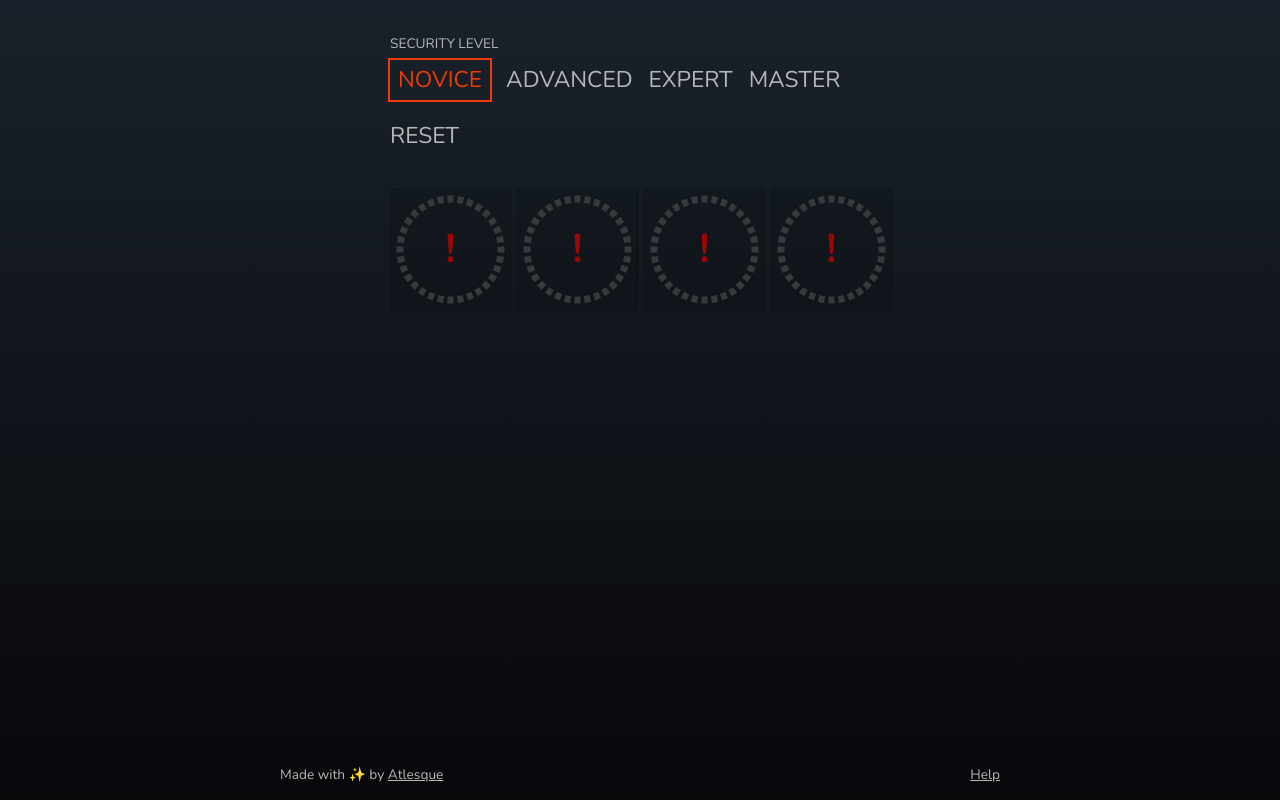
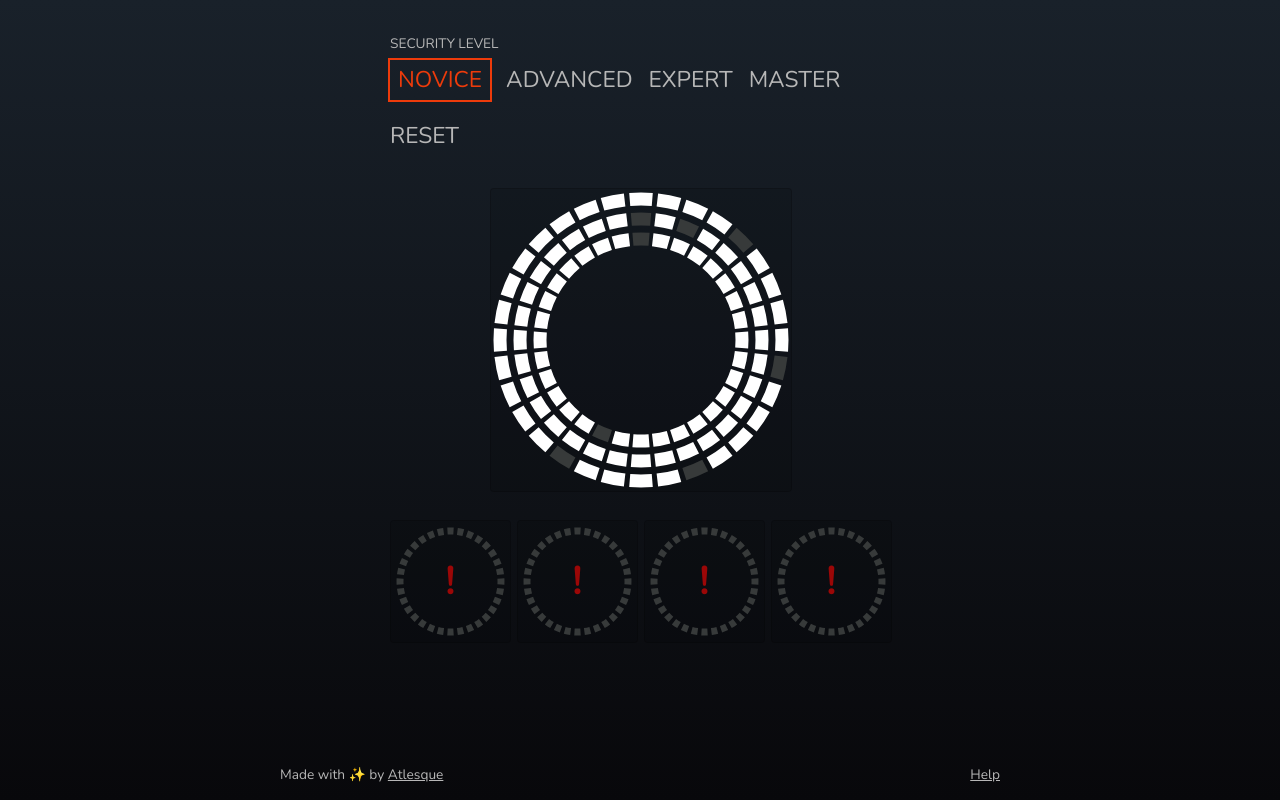
Before and after one commit to atlesque/starfield-digipick-solver, a React (Vite) app: page /auto-solver in a window 1280 px wide. Built offline with nearby package versions, Linux system fonts and the light colour scheme.

Commit message:
feat: puzzle module started

```diff
--- a/src/components/modules/auto-solver/Key.tsx
+++ b/src/components/modules/auto-solver/Key.tsx
@@ -2,21 +2,22 @@ import React, { FC, useCallback, useEffect, useState } from 'react'
 import styles from './Key.module.scss'
 import { useCanvasManager } from '../../../hooks/useCanvasManager'
 import { MAX_PRONGS } from '../../../constants'
+import { Puzzle } from '../../../types/Puzzle'
 
 interface KeyProps {
   prongs?: number[]
-  inverted?: boolean
+  puzzle?: Puzzle
   rotation?: number
   onClick?: (prongs: number[]) => void
 }
 export const Key: FC<KeyProps> = ({
   prongs = [],
-  inverted = false,
+  puzzle,
   rotation: _rotation = 0,
   onClick
 }) => {
   const [rotation, setRotation] = useState(_rotation);
-  const { canvasRef, wrapperRef } = useCanvasManager({ prongs, inverted, rotation });
+  const { canvasRef, wrapperRef } = useCanvasManager({ prongs, puzzle, rotation });
 
   useEffect(() => {
     setRotation(_rotation);
@@ -41,7 +42,7 @@ export const Key: FC<KeyProps> = ({
   return (
     <div ref={wrapperRef} onClick={() => onClick && onClick(prongs)} onWheel={onWheel} onScroll={onScroll} className={styles.root}>
       <canvas ref={canvasRef} />
-      {!prongs.length && (
+      {!prongs.length && !puzzle && (
         <div className={styles.warning}>
           <span>!</span>
         </div>
--- /dev/null
+++ b/src/components/modules/auto-solver/Puzzle.module.scss
@@ -0,0 +1,5 @@
+.puzzle {
+  width: 100%;
+  aspect-ratio: 1;
+  max-width: 300px;
+}
--- /dev/null
+++ b/src/components/modules/auto-solver/Puzzle.tsx
@@ -0,0 +1,17 @@
+import { Puzzle as IPuzzle } from '../../../types/Puzzle';
+import { Key } from './Key';
+import styles from './Puzzle.module.scss'
+
+interface PuzzleProps {
+  puzzle: IPuzzle
+  setPuzzle: React.Dispatch<React.SetStateAction<IPuzzle>>
+}
+export const Puzzle = ({ puzzle }: PuzzleProps) => {
+  return (
+    <div className={styles.puzzle}>
+      <Key
+        puzzle={puzzle}
+      />
+    </div>
+  );
+}
--- a/src/hooks/useCanvasDraw.ts
+++ b/src/hooks/useCanvasDraw.ts
@@ -1,13 +1,14 @@
 import { useCallback, useEffect, useMemo } from 'react'
 import { MAX_PRONGS } from '../constants'
+import { Puzzle } from '../types/Puzzle'
 
 export interface DrawOptions {
   prongs: number[]
-  inverted: boolean
+  puzzle?: Puzzle
   rotation: number
 }
 
-export const useCanvasDraw = (canvasRef: React.RefObject<HTMLCanvasElement>, { prongs, rotation }: DrawOptions) => {
+export const useCanvasDraw = (canvasRef: React.RefObject<HTMLCanvasElement>, { prongs, rotation, puzzle }: DrawOptions) => {
   const prongMap = useMemo(() => {
     const s = new Set<number>();
     prongs.forEach(prong => {
@@ -30,27 +31,39 @@ export const useCanvasDraw = (canvasRef: React.RefObject<HTMLCanvasElement>, { p
     const PI = Math.PI;
     const origin = -0.5 * PI;
     const prongOffsetSize = 2 * PI / MAX_PRONGS;
-    const prongWidth = 0.06;
+    const prongWidth = puzzle ? 0.08 : 0.06;
     ctx.clearRect(0, 0, canvas.width, canvas.height);
 
+    const renderProngs = (prongs: Set<number>, depth: number = 0) => {
       // 1-32
       for (let i = 1; i <= MAX_PRONGS; i++) {
         const offset = (i - 1) * prongOffsetSize;
-      if (prongMap.has(i)) {
+        if (prongs.has(i)) {
           ctx.lineWidth = 13;
-        ctx.strokeStyle = "white";
+          ctx.strokeStyle = puzzle ? '#373a3a' : "white";
         } else {
-        ctx.lineWidth = 7;
-        ctx.strokeStyle = "#373a3a";
+          ctx.lineWidth = puzzle ? 13 : 7;
+          ctx.strokeStyle = puzzle ? 'white' : "#373a3a";
         }
         ctx.beginPath();
-      ctx.arc(x, y, radius, origin - prongWidth + offset, origin + prongWidth + offset);
+        ctx.arc(x, y, radius - (depth * 20), origin - prongWidth + offset, origin + prongWidth + offset);
         ctx.stroke();
       }
-  }, [canvasRef, prongMap]);
+    }
+
+    if (!puzzle) {
+      renderProngs(prongMap);
+    } else {
+      puzzle.layers.forEach((layer, i) => {
+        const set = new Set<number>();
+        layer.forEach(n => set.add(n));
+        renderProngs(set, i);
+      })
+    }
+  }, [canvasRef, prongMap, puzzle]);
 
   useEffect(() => {
-    setTimeout(draw, 0);
+    draw();
   }, [draw]);
 
   return {
--- a/src/pages/AutoSolverPage.tsx
+++ b/src/pages/AutoSolverPage.tsx
@@ -2,13 +2,16 @@ import { useCallback, useEffect, useState } from 'react';
 import { Key } from '../components/modules/auto-solver/Key';
 import { DigiKey } from '../types/DigiKey'
 import { Settings } from '../components/modules/settings/Settings';
-import { Difficulty, TOTAL_KEYS_BY_DIFFICULTY } from '../constants';
+import { Difficulty, TOTAL_KEYS_BY_DIFFICULTY, TOTAL_LAYERS_BY_DIFFICULTY } from '../constants';
 import styles from './SolverPage.module.scss'
 import { KeyPicker } from '../components/modules/auto-solver/KeyPicker';
+import { Puzzle } from '../components/modules/auto-solver/Puzzle';
+import { Puzzle as IPuzzle } from '../types/Puzzle';
 
 export const AutoSolverPage = () => {
   const [difficulty, setDifficulty] = useState(Difficulty.Novice);
-  const [keys, setKeys] = useState<DigiKey[]>([])
+  const [keys, setKeys] = useState<DigiKey[]>([]);
+  const [puzzle, setPuzzle] = useState<IPuzzle>({ layers: [] });
   const [editKey, setEditKey] = useState(-1);
 
   useEffect(() => {
@@ -20,6 +23,8 @@ export const AutoSolverPage = () => {
         }
       ))
     })
+    setPuzzle({ layers: [[5, 10, 15, 20], [1, 3], [1, 19]] })
+    // setPuzzle({ layers: Array.from({ length: TOTAL_LAYERS_BY_DIFFICULTY[difficulty] }, () => ([])) })
   }, [difficulty]);
 
   const onReset = useCallback(() => {
@@ -27,6 +32,8 @@ export const AutoSolverPage = () => {
       prongs: [],
       rotation: 0
     })))
+    setPuzzle({ layers: [[5, 10, 15, 20], [1, 3], [1, 19]] })
+    // setPuzzle({ layers: Array.from({ length: TOTAL_LAYERS_BY_DIFFICULTY[difficulty] }, () => ([])) })
   }, [difficulty]);
 
   return (
@@ -37,6 +44,11 @@ export const AutoSolverPage = () => {
         handleResetClick={onReset}
       />
       {editKey === -1 ? (
+        <>
+          <Puzzle
+            puzzle={puzzle}
+            setPuzzle={setPuzzle}
+          />
           <div className={styles.keyList}>
             {keys.map((k, i) => (
               <Key
@@ -47,6 +59,7 @@ export const AutoSolverPage = () => {
               />
             ))}
           </div>
+        </>
       ) : (
         <KeyPicker
           keys={keys}
--- /dev/null
+++ b/src/types/Puzzle.ts
@@ -0,0 +1,3 @@
+export interface Puzzle {
+  layers: number[][]
+}
```
Lines whose indentation alone changed are shown as unchanged.
